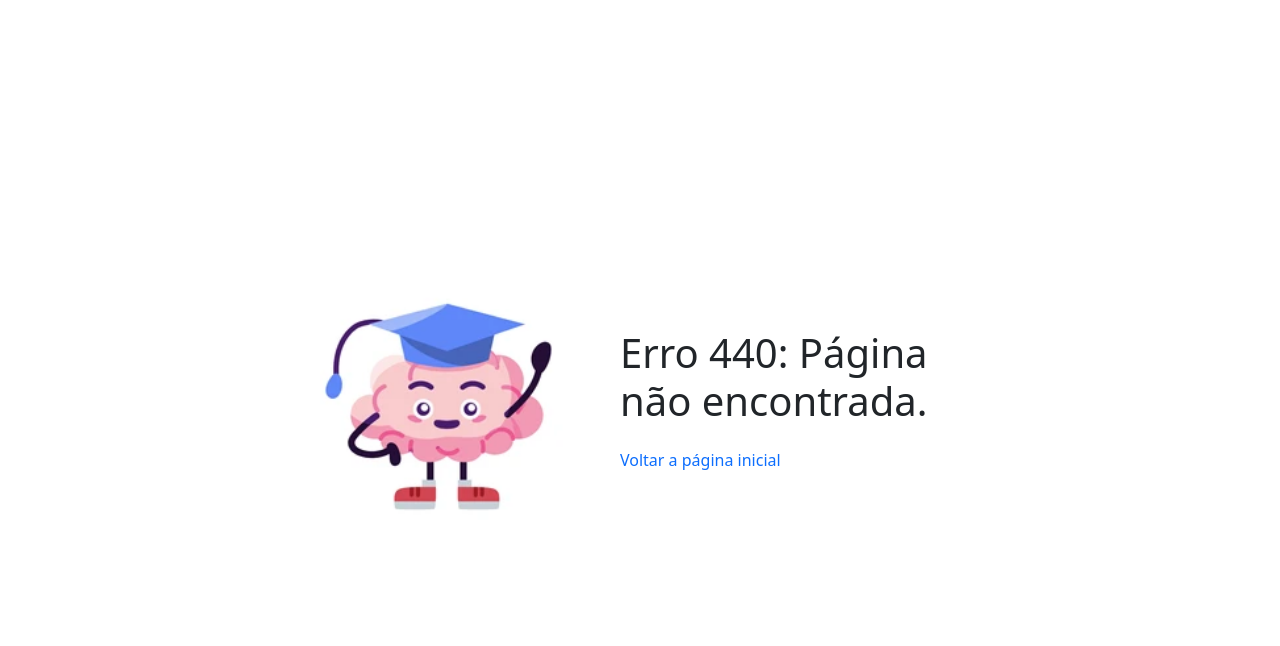
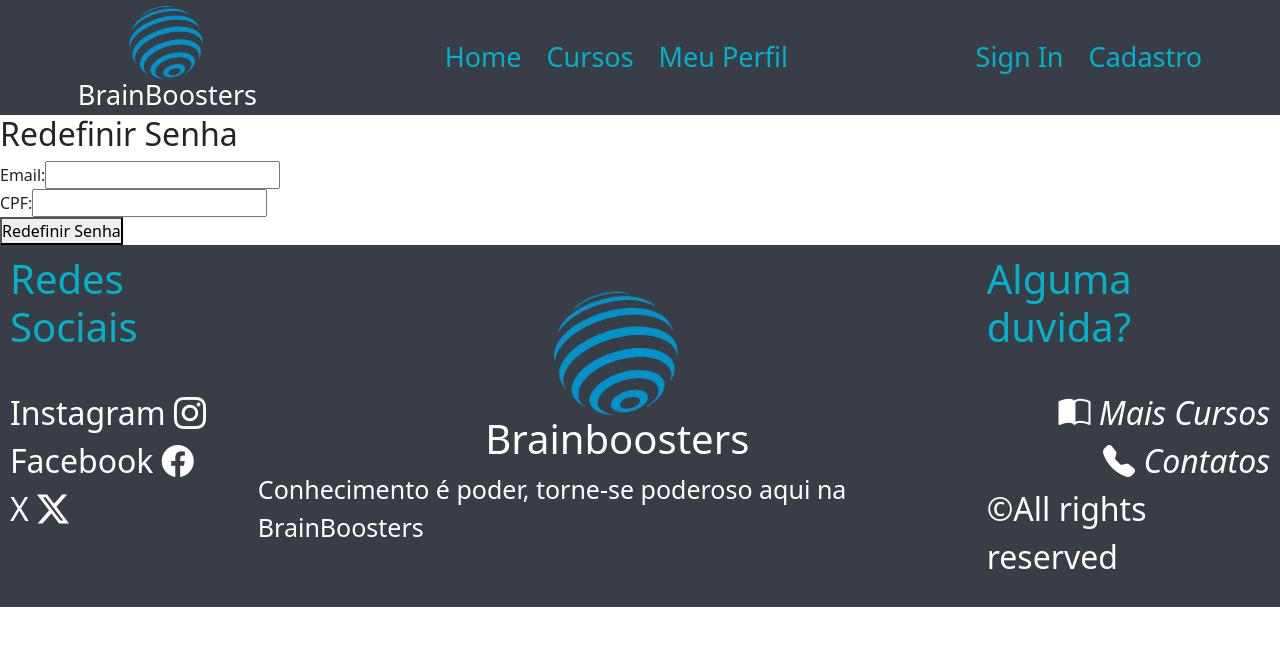
Before and after one commit to RichardCourtesy/Sprint-React-vite, a React (Vite) app in the folder sprint/crud-agenda/: page /ResetPassword in a window 1280 px wide. Shown: the top 646 px of the page. Built offline with nearby package versions, Linux system fonts and the light colour scheme; no server answers.

Commit message:
falta o redefinir senha funcionar

```diff
--- /dev/null
+++ b/sprint/crud-agenda/src/components/ResetPassword.jsx
@@ -0,0 +1,63 @@
+// ResetPassword.js
+import React, { useState } from 'react';
+import { doc, getDoc } from 'firebase/firestore';
+import { db } from '../components/firebaseConfig';
+
+const ResetPassword = () => {
+    const [email, setEmail] = useState('');
+    const [cpf, setCpf] = useState('');
+    const [error, setError] = useState('');
+    const [successMessage, setSuccessMessage] = useState('');
+
+    const handleResetPassword = async (e) => {
+        e.preventDefault();
+
+        try {
+            // Verificar se o email e o CPF estão no banco de dados
+            const userDoc = await getDoc(doc(db, 'Cadastro', email));
+            const userData = userDoc.data();
+            if (userData && userData.cpf === cpf) {
+                // Implementar a lógica para redefinir a senha
+                // Isso pode envolver o envio de um email com um link para redefinição de senha
+                // Ou fornecer um novo campo para inserir a nova senha
+                setSuccessMessage('Um link para redefinição de senha foi enviado para o seu email.');
+            } else {
+                setError('Email ou CPF incorretos.');
+            }
+        } catch (error) {
+            console.error('Erro ao redefinir senha:', error);
+            setError('Ocorreu um erro ao redefinir a senha. Tente novamente.');
+        }
+    };
+
+    return (
+        <div className='oo'>
+            <h2 className='oo'>Redefinir Senha</h2>
+            <form onSubmit={handleResetPassword} className='oo'>
+                <div>
+                    <label>Email:</label>
+                    <input
+                        type="email"
+                        value={email}
+                        onChange={(e) => setEmail(e.target.value)}
+                        required
+                    />
+                </div>
+                <div>
+                    <label>CPF:</label>
+                    <input
+                        type="text"
+                        value={cpf}
+                        onChange={(e) => setCpf(e.target.value)}
+                        required
+                    />
+                </div>
+                <button type="submit">Redefinir Senha</button>
+                {error && <p className="error">{error}</p>}
+                {successMessage && <p className="success">{successMessage}</p>}
+            </form>
+        </div>
+    );
+};
+
+export default ResetPassword;
--- /dev/null
+++ b/sprint/crud-agenda/src/components/RotaProtegida.jsx
@@ -0,0 +1,15 @@
+import React from 'react';
+import { Navigate } from 'react-router-dom';
+import { useAuth } from '../contexts/AuthContext';
+
+const RouteProtegido = ({ children }) => {
+  const { currentUser } = useAuth();
+
+  if (!currentUser) {
+    return <Navigate to="/Login" />;
+  }
+
+  return children;
+};
+
+export default RouteProtegido;
--- a/sprint/crud-agenda/src/components/SubmitCadastro.jsx
+++ b/sprint/crud-agenda/src/components/SubmitCadastro.jsx
@@ -14,7 +14,10 @@ const SubmitCadastro = () => {
     const [repetemail, setRepetEmail] = useState('');
     const [password, setPassword] = useState('');
     const [repetpassword, setRepetPassword] = useState('');
+    const [cpf, setCpf] = useState('');
+
     const [isButtonDisabled, setIsButtonDisabled] = useState(true);
+    const [passwordError, setPasswordError] = useState('');
 
     const navigate = useNavigate();
 
@@ -27,14 +30,24 @@ const SubmitCadastro = () => {
         }
     }, [email, repetemail, password, repetpassword]);
 
+    const validatePassword = (password) => {
+        const passwordRegex = /^(?=.*\d)(?=.*[A-Z]).{8,}$/;
+        return passwordRegex.test(password);
+      };
+
     const handleSubmit = async (e) => {
         e.preventDefault();
 
         // Validação dos campos obrigatórios
-        if (!name || !surname || !age || !pais || !email || !repetemail || !password || !repetpassword) {
+        if (!name || !surname || !age || !pais || !email || !repetemail || !password || !repetpassword || !cpf) {
             alert('Todos os campos são obrigatórios!');
             return;
         }
+
+        if (!validatePassword(password)) {
+            setPasswordError('A senha deve ter no mínimo 8 caracteres, incluindo pelo menos um dígito e uma letra maiúscula.');
+            return;
+          }
 
         try {
             // Criar usuário com email e senha no Firebase Authentication
@@ -48,23 +61,28 @@ const SubmitCadastro = () => {
                 age: parseInt(age),
                 pais,
                 email,
+                cpf,
                 timestamp: new Date()
             });
 
             // Resetar os campos após o envio
-            // setName('');
-            // setSurname('');
-            // setAge(0);
-            // setPais('');
-            // setEmail('');
-            // setRepetEmail('');
-            // setPassword('');
-            // setRepetPassword('');
+            setName('');
+            setSurname('');
+            setAge(0);
+            setPais('');
+            setEmail('');
+            setRepetEmail('');
+            setPassword('');
+            setRepetPassword('');
+            setCpf('');
+
+            setPasswordError('');
 
             // Navegar para a página de login após o sucesso do cadastro
             navigate('/Login', { replace: true });
         } catch (error) {
             console.error('Erro ao criar usuário: ', error);
+            setPasswordError('Erro ao cadastrar usuário. Tente novamente.');
         }
     };
 
@@ -89,6 +107,17 @@ const SubmitCadastro = () => {
                         value={surname}
                         placeholder="Digite seu sobrenome"
                         onChange={(e) => setSurname(e.target.value)}
+                        required
+                    />
+                </label>
+
+                <label>
+                    <p>CPF:</p>
+                    <input
+                        type="text"
+                        value={cpf}
+                        placeholder="Digite seu CPF"
+                        onChange={(e) => setCpf(e.target.value)}
                         required
                     />
                 </label>
@@ -143,7 +172,10 @@ const SubmitCadastro = () => {
                         type="password"
                         value={password}
                         placeholder="Use sua melhor senha"
-                        onChange={(e) => setPassword(e.target.value)}
+                        onChange={(e) => {
+                            setPassword(e.target.value);
+                            setPasswordError('');
+                          }}
                         required
                     />
                 </label>
@@ -159,6 +191,8 @@ const SubmitCadastro = () => {
                     />
                 </label>
 
+                {passwordError && <p className="error">{passwordError}</p>}
+
                 <div className="caixa-enviar">
                     <button type="submit" className="oo" disabled={isButtonDisabled}>Cadastrar</button>
                 </div>
--- a/sprint/crud-agenda/src/contexts/AuthContext.jsx
+++ b/sprint/crud-agenda/src/contexts/AuthContext.jsx
@@ -1,25 +1,25 @@
-// // AuthContext.jsx
-// import React, { createContext, useContext, useState, useEffect } from 'react';
-// import { onAuthStateChanged } from 'firebase/auth'; // Importe onAuthStateChanged
-// import { auth } from '../components/firebaseConfig';
+import React, { createContext, useContext, useEffect, useState } from 'react';
+import { onAuthStateChanged } from 'firebase/auth';
+import { auth } from '../components/firebaseConfig';
 
-// const AuthContext = createContext();
+const AuthContext = createContext();
 
-// export const AuthProvider = ({ children }) => {
-//   const [currentUser, setCurrentUser] = useState(null);
+export const AuthProvider = ({ children }) => {
+  const [currentUser, setCurrentUser] = useState(null);
 
-//   useEffect(() => {
-//     const unsubscribe = onAuthStateChanged(auth, (user) => {
-//       setCurrentUser(user);
-//     });
-//     return () => unsubscribe();
-//   }, []);
+  useEffect(() => {
+    const unsubscribe = onAuthStateChanged(auth, (user) => {
+      setCurrentUser(user);
+    });
 
-//   return (
-//     <AuthContext.Provider value={{ currentUser }}>
-//       {children}
-//     </AuthContext.Provider>
-//   );
-// };
+    return () => unsubscribe();
+  }, []);
 
-// export const useAuth = () => useContext(AuthContext);
+  return (
+    <AuthContext.Provider value={{ currentUser }}>
+      {children}
+    </AuthContext.Provider>
+  );
+};
+
+export const useAuth = () => useContext(AuthContext);
--- a/sprint/crud-agenda/src/main.jsx
+++ b/sprint/crud-agenda/src/main.jsx
@@ -9,6 +9,13 @@ import Cursos from './routes/Cursos.jsx';
 import Login from './routes/Login.jsx';
 import Cadastro from './routes/Cadastro.jsx';
 import Perfil from './routes/Perfil.jsx';
+
+// Proteção das rotas
+import RouteProtegido from './components/RotaProtegida';
+import { AuthProvider } from './contexts/AuthContext';
+
+// Redefinir senha
+import ResetPassword from './components/ResetPassword';
 
 // configurando o router
 import { createBrowserRouter, RouterProvider } from "react-router-dom";
@@ -26,23 +33,45 @@ const router = createBrowserRouter([
     children: [
       {
         path: "/",
-        element: <Home />
+        element: (
+          <RouteProtegido>
+            <Home />
+          </RouteProtegido>
+        )
       },
       {
         path: "/Cursos",
-        element: <Cursos />
+        element: (
+          <RouteProtegido>
+            <Cursos />
+          </RouteProtegido>
+        )
       },
       {
         path: "/Login",
-        element: <Login />
+        element: (
+            <Login />
+        )
       },
       {
         path: "/Cadastro",
-        element: <Cadastro />
+        element: (
+            <Cadastro />
+        )
       },
       {
         path: "/Perfil",
-        element: <Perfil />
+        element: (
+          <RouteProtegido>
+            <Perfil />
+          </RouteProtegido>
+        )
+      },
+      {
+        path: "/ResetPassword",
+        element: (
+            <ResetPassword />
+        )
       }
     ]
   },
@@ -50,6 +79,8 @@ const router = createBrowserRouter([
 
 ReactDOM.createRoot(document.getElementById('root')).render(
   <React.StrictMode>
+    <AuthProvider>
     <RouterProvider router={router} />
+    </AuthProvider>
   </React.StrictMode>,
 )
--- a/sprint/crud-agenda/src/routes/Cadastro.jsx
+++ b/sprint/crud-agenda/src/routes/Cadastro.jsx
@@ -15,6 +15,10 @@ const Cadastro = () => {
         </div>
 
         <SubmitCadastro />
+
+        <div className="">
+        <p>Já possui conta?<Link to="/Login">Entrar</Link></p>
+        </div>
 </main>
     )
 };
--- a/sprint/crud-agenda/src/routes/Perfil.jsx
+++ b/sprint/crud-agenda/src/routes/Perfil.jsx
@@ -11,7 +11,7 @@ const Perfil = () => {
         const fetchUserData = async () => {
             const uid = localStorage.getItem('userUid');
             if (!uid) {
-                setError('Usuário não autenticado.');
+                setError('Primeiro faça login.');
                 return;
             }
 
@@ -49,6 +49,7 @@ const Perfil = () => {
             <p>Idade: {userData.age}</p>
             <p>País: {userData.pais}</p>
             <p>Email: {userData.email}</p>
+            <p>CPF: {userData.cpf}</p>
 
             <Logout/>
         </div>
```
Also changed, not shown: sprint/crud-agenda/src/routes/Login.jsx (+10 -0 lines).
